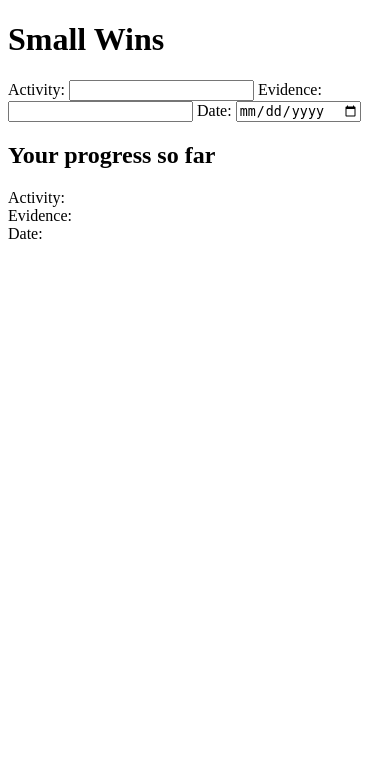
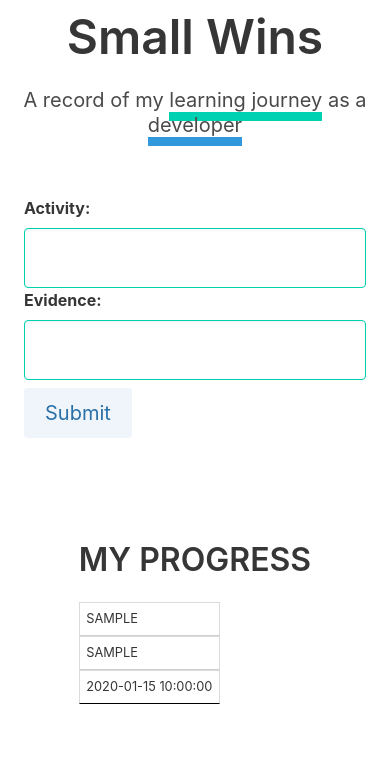
Before and after one commit to Augs0/php-pdo-project, a PHP site: page / in a window 390 px wide. Shown: the top 759 px of the page. Run offline with PHP 8.4, Linux system fonts and the light colour scheme; tables that the repository leaves empty or names only in its code hold one stand-in row (values such as "Sample post"); data that the repository does not hold is empty.

Commit message:
added styling and implemented create and read functions

```diff
--- a/classes/activities.class.php
+++ b/classes/activities.class.php
@@ -2,18 +2,22 @@
 
 class Activities extends Dbh{
 
-    protected function getActivity($activity){
-        $sql = "SELECT * FROM small_wins WHERE activity = ?";
+
+    protected function setActivity($activity, $evidence){
+        $dateofactivity = date('y-m-d');
+        $sql = "INSERT INTO small_wins(activity, evidence, dateofactivity) VALUES (?, ?, ?)";
         $stmt = $this->connect()->prepare($sql);
-        $stmt->execute([$activity]);
+        $result = $stmt->execute([$activity, $evidence, $dateofactivity]);
+
+        return $result;
+    }
+
+    protected function getActivitiesFromDb(){
+        $sql = "SELECT * FROM small_wins";
+        $stmt = $this->connect()->prepare($sql);
+        $stmt->execute();
 
         $results = $stmt->fetchAll();
         return $results;
     }
-
-    protected function setActivity($activity, $evidence, $dateofactivity){
-        $sql = "INSERT INTO small_wins(activity, evidence, dateofactivity) VALUES (?, ?, ?)";
-        $stmt = $this->connect()->prepare($sql);
-        $stmt->execute([$activity, $evidence, $dateofactivity]);
-    }
 }
--- a/classes/activitiescontroller.class.php
+++ b/classes/activitiescontroller.class.php
@@ -2,8 +2,8 @@
 
     class ActivitiesController extends Activities{
 
-        public function createActivity($activity, $evidence, $dateofactivity){
-            $this->setActivity($activity, $evidence, $dateofactivity);
+        public function createActivity($activity, $evidence){
+            $this->setActivity($activity, $evidence);
         }
 
     }
--- a/classes/activitiesview.class.php
+++ b/classes/activitiesview.class.php
@@ -1,10 +1,7 @@
 <?php
-    include 'classes/activities.class.php';
 
     class ActivitiesView extends Activities{
-
-        public function showActivity($activity){
-            $results = $this->getActivity($activity);
-            echo "Activity: " . $results[0]['activity'] . "<br/>" . "Evidence: " . $results[0]['evidence'] . "<br/>" . "Date: " . $results[0]['dateofactivity'];
+        public function showActivities(){
+            return $this->getActivitiesFromDb();
         }
     }
--- a/index.php
+++ b/index.php
@@ -8,30 +8,49 @@
     <meta charset="UTF-8">
     <meta name="viewport" content="width=device-width, initial-scale=1.0">
     <title>Small Wins</title>
+    <link rel="stylesheet" href="https://cdn.jsdelivr.net/npm/bulma@0.9.0/css/bulma.css">
+    <link rel="stylesheet" href="styles.css">
 </head>
 <body>
     <header>
-        <h1>Small Wins</h1>
+        <h1 class="title is-1">Small Wins</h1>
+        <h2 class="subtitle">A record of my <span class="hilite-one">learning journey</span> as a <span class="hilite-two">developer</span></h2>
     </header>
     <main>
-        <article>
-        <form action="">
-            <label for="activity">Activity:</label>
-            <input type="text" name="activity" id="activity">
-            <label for="evidence">Evidence:</label>
-            <input type="text" name="evidence" id="evicdence">
-            <label for="date">Date:</label>
-            <input type="date" name="date" id="date">
+        <section class="container section">
+        <form action="process.php" method="POST" id="activityForm">
+            <label class="label" for="activity">Activity:</label>
+            <input class="input is-primary is-large" type="text" name="activity" id="activity">
+            <label class="label" for="evidence">Evidence:</label>
+            <input class="input is-primary is-large" type="text" name="evidence" id="evicdence">
+            <button class="button is-info is-light is-medium" name="submit-btn" id="submit-btn" type="submit">Submit</button>
         </form>
-        </article>
-        <article class="diary">
-            <h2>Your progress so far</h2>
+    </section>
+        <section class="container section">
+            <table class="table activities is-bordered">
+                <caption class="title">My progress</caption>
+                    <tr>
+                        <th class="has-background-primary">Activity</th>
+                        <th class="has-background-info">Evidence</th>
+                        <th class="has-background-primary">Date</th>
+                    </tr>
             <?php
-                $activityObj = new ActivitiesView();
-                $activityObj->showActivity('completed first version of python exercise');
+              $activities = new ActivitiesView();
+              $allActivities = $activities->showActivities();
 
+              foreach($allActivities as $activity){
             ?>
-        </article>
+                <tr>
+                    <td class="activity"><?php echo $activity['activity'] ?></td>
+                    <td class="evidence"><?php echo $activity['evidence'] ?></td>
+                    <td class="dateofactivity"><?php echo $activity['dateofactivity'] ?></td>
+                </tr>
+
+            <?php
+              }
+            ;?>
+             </table>
+            </section>
     </main>
 </body>
 </html>
--- /dev/null
+++ b/styles.css
@@ -0,0 +1,62 @@
+* {
+  box-sizing: border-box;
+}
+
+header {
+  text-align: center;
+}
+
+header h1,
+header h2 {
+  padding: 10px;
+}
+
+main {
+  display: flex;
+  flex-wrap: wrap;
+  flex-direction: column;
+}
+
+.button {
+  margin-top: 0.5rem;
+}
+
+.hilite-one {
+  border-bottom: 9px solid #00d1b2;
+}
+
+.hilite-two {
+  border-bottom: 9px solid #3298dc;
+}
+
+.table {
+  text-transform: uppercase;
+}
+
+@media (max-width: 460px) {
+  .table {
+    display: flex;
+    flex-flow: column nowrap;
+    font-size: 0.8rem;
+    margin: 0.5rem;
+  }
+  .table th {
+    display: none;
+  }
+  .table td {
+    display: flex;
+    flex-flow: row nowrap;
+    flex-grow: 1;
+    flex-basis: 0;
+    padding: 0.5em;
+    word-break: break-word;
+    overflow: hidden;
+    text-overflow: ellipsis;
+    min-width: 0px;
+    white-space: nowrap;
+    border-bottom: 1px solid #d0d0d0;
+  }
+  .table .dateofactivity {
+    border-bottom: black solid 3px;
+  }
+}
```
Also changed, not shown: done.php (added, +22 -0 lines), process.php (added, +14 -0 lines).
